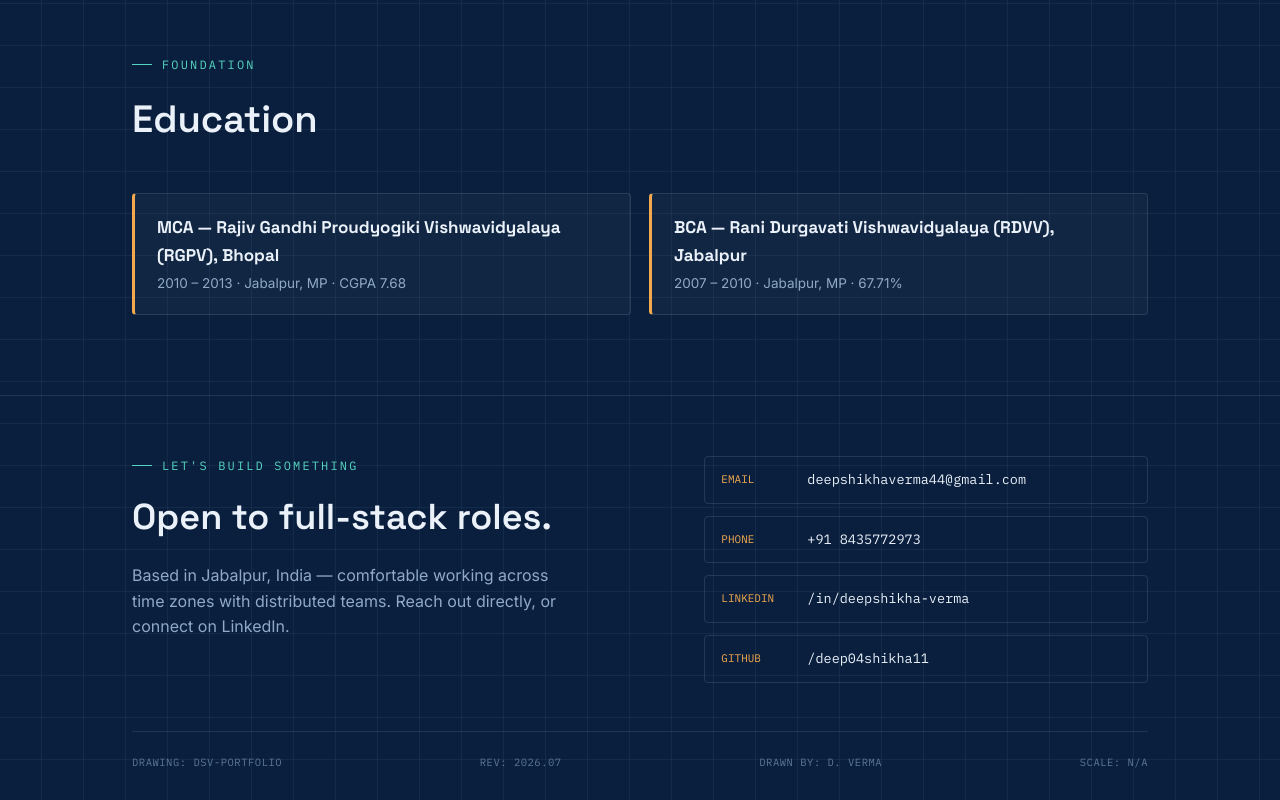
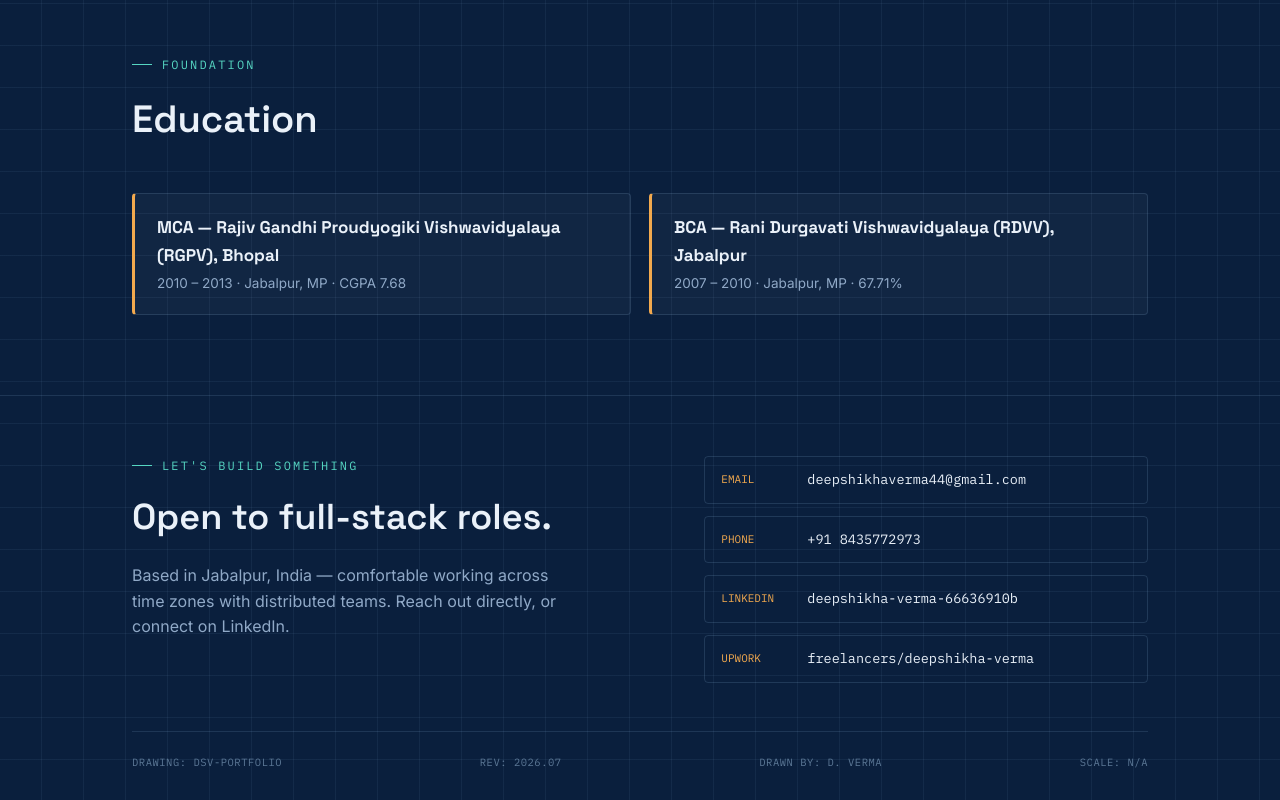
Before and after one commit to deep04shikha11/my_profile, a plain HTML site: page index.html in a window 1280 px wide. Shown: the part 3020-3820 px from the top of the page. Drawn offline with Linux system fonts and the light colour scheme.

Commit message:
Update contact links in index.html

```diff
--- a/index.html
+++ b/index.html
@@ -895,10 +895,10 @@
         <div class="contact-list">
           <a href="mailto:deepshikhaverma44@gmail.com"><span class="tag">EMAIL</span> deepshikhaverma44@gmail.com</a>
           <a href="tel:8435772973"><span class="tag">PHONE</span> +91 8435772973</a>
-          <a href="https://linkedin.com/in/deepshikha-verma" target="_blank" rel="noopener"><span
-              class="tag">LINKEDIN</span> /in/deepshikha-verma</a>
-          <a href="https://github.com/deep04shikha11" target="_blank" rel="noopener"><span class="tag">GITHUB</span>
-            /deep04shikha11</a>
+          <a href="https://www.linkedin.com/in/deepshikha-verma-66636910b" target="_blank" rel="noopener"><span
+              class="tag">LINKEDIN</span>deepshikha-verma-66636910b</a>
+          <a href="https://www.upwork.com/freelancers/~014f2ee519748fbcc8" target="_blank" rel="noopener"><span class="tag">UPWORK</span>
+            freelancers/deepshikha-verma</a>
         </div>
       </div>
 
```
